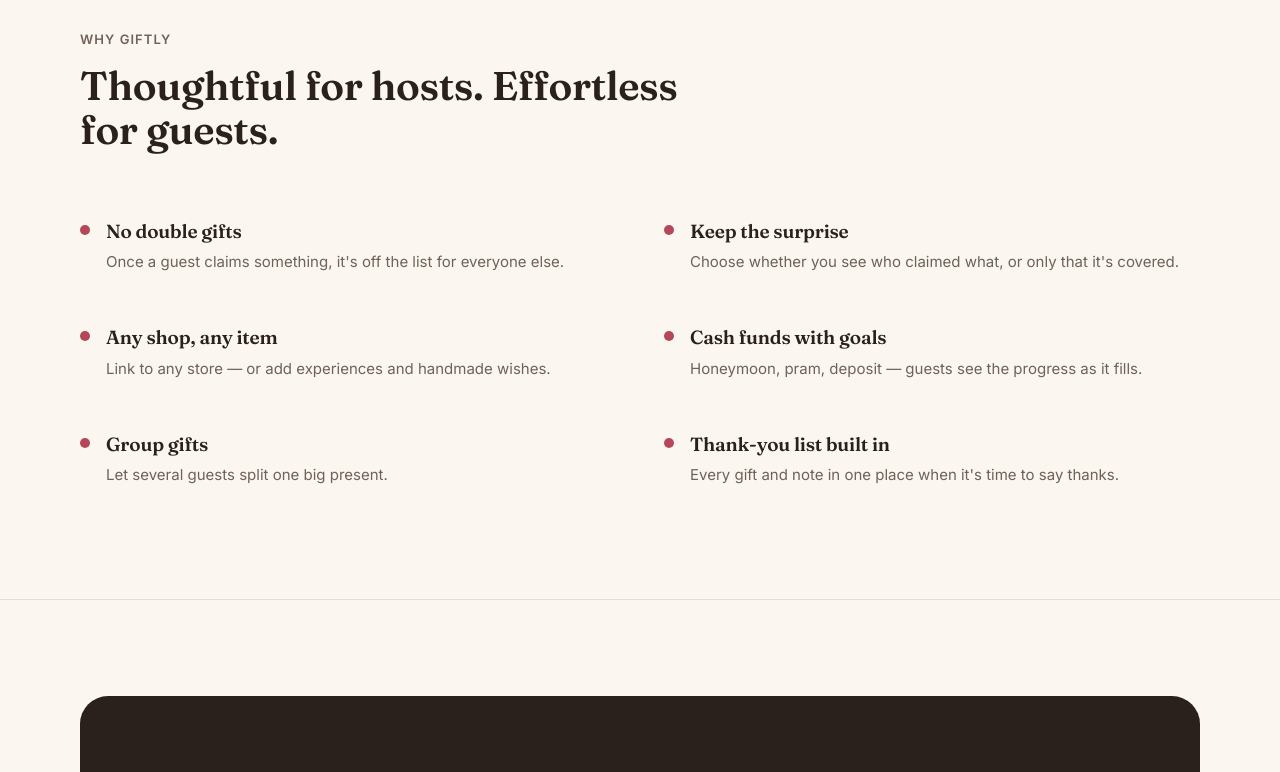
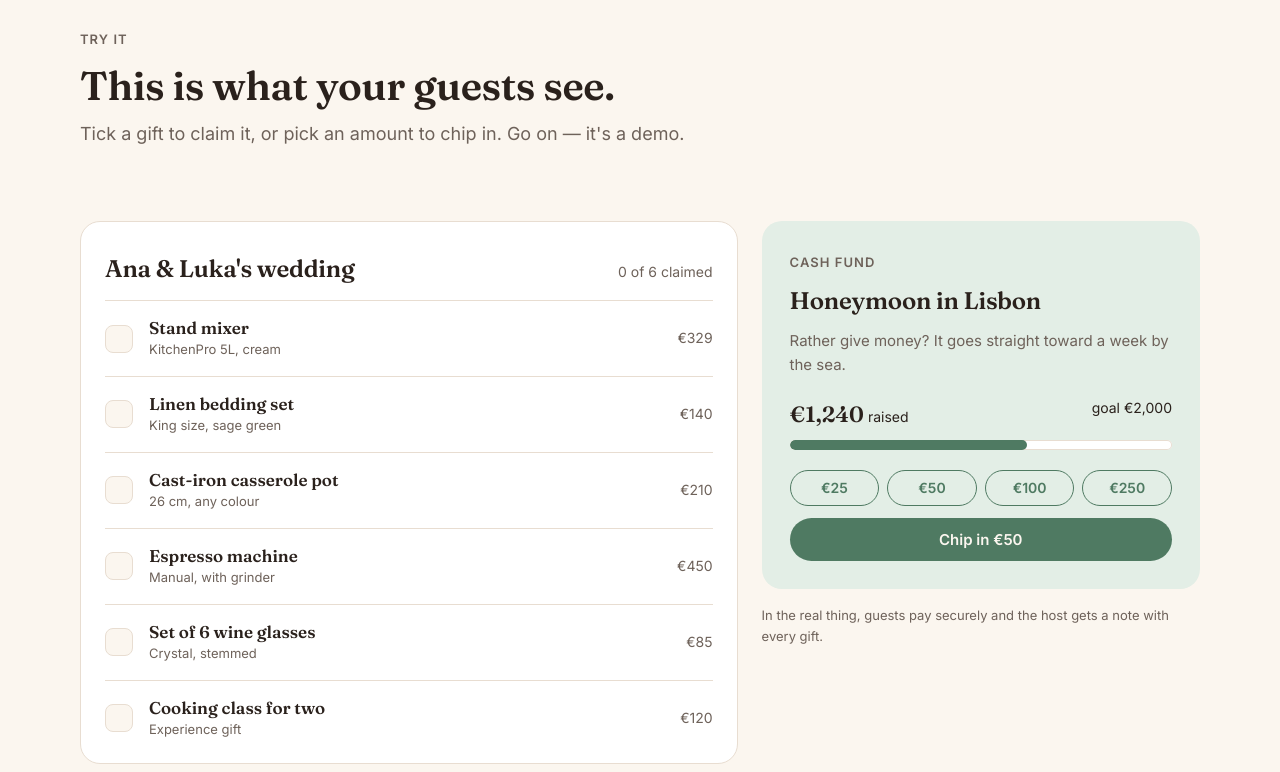
Before and after one commit to FasterThanIE/giftly, a React (Vite) app: page / in a window 1280 px wide. Shown: the part 1960-2732 px from the top of the page. Built offline with nearby package versions, Linux system fonts and the light colour scheme.

Commit message:
Add demo section layout (static)

```diff
--- a/src/App.jsx
+++ b/src/App.jsx
@@ -5,6 +5,7 @@
 import Features from "./components/Features.jsx";
 import Cta from "./components/Cta.jsx";
 import Footer from "./components/Footer.jsx";
+import Demo from "./components/Demo.jsx";
 
 
 function App() {
@@ -20,6 +21,7 @@
 
           <HowItWorks />
           <Occasions />
+          <Demo />
           <Features />
           <Cta />
           <Footer />
--- /dev/null
+++ b/src/components/Demo.jsx
@@ -0,0 +1,69 @@
+function Demo () {
+
+    const gifts = [
+        { id: 1, name: "Stand mixer", sub: "KitchenPro 5L, cream", price: "€329", claimed: false },
+        { id: 2, name: "Linen bedding set", sub: "King size, sage green", price: "€140", claimed: false },
+        { id: 3, name: "Cast-iron casserole pot", sub: "26 cm, any colour", price: "€210", claimed: false },
+        { id: 4, name: "Espresso machine", sub: "Manual, with grinder", price: "€450", claimed: false },
+        { id: 5, name: "Set of 6 wine glasses", sub: "Crystal, stemmed", price: "€85", claimed: false },
+        { id: 6, name: "Cooking class for two", sub: "Experience gift", price: "€120", claimed: false },
+    ];
+
+    return (
+
+        <section id="demo">
+            <div className="wrap">
+                <div className="demo">
+                    <div className="head">
+                        <span className="eyebrow">Try it</span>
+                        <h2>This is what your guests see.</h2>
+                        <p>Tick a gift to claim it, or pick an amount to chip in. Go on — it's a demo.</p>
+                    </div>
+
+                    <div className="list">
+                        <div className="listhead">
+                            <h3>Ana & Luka's wedding</h3>
+                            <span id="count">0 of 6 claimed</span>
+                        </div>
+
+                        {gifts.map(gift => (
+                            <div className="gift" key={gift.id}>
+                                <button className="tick" type="button"></button>
+                                <div>
+                                    <h4>{gift.name}</h4>
+                                    <small>{gift.sub}</small>
+                                </div>
+                                <span className="price">{gift.price}</span>
+                            </div>
+                        ))}
+                    </div>
+
+                    <div className="col">
+                        <div className="fund">
+                            <span className="eyebrow">Cash fund</span>
+                            <h3>Honeymoon in Lisbon</h3>
+                            <p>Rather give money? It goes straight toward a week by the sea.</p>
+                            <div className="nums">
+                                <span><b>€1,240</b> raised</span>
+                                <span>goal €2,000</span>
+                            </div>
+                            <div className="bar"><span style={{width: "62%"}}></span></div>
+                            <div className="amts">
+                                <button type="button">€25</button>
+                                <button type="button">€50</button>
+                                <button type="button">€100</button>
+                                <button type="button">€250</button>
+                            </div>
+                            <button className="btn">Chip in €50</button>
+                        </div>
+                        <p className="demo-note">In the real thing, guests pay securely and the host gets a note with every gift.</p>
+                    </div>
+
+                </div>
+            </div>
+        </section>
+
+    )
+}
+
+export default Demo;
--- a/src/index.css
+++ b/src/index.css
@@ -255,3 +255,53 @@
   display: flex; justify-content: space-between;
   color: var(--muted); font-size: 14px;
 }
+
+
+.demo {
+  display: grid; grid-template-columns: 1.5fr 1fr; gap: 24px; align-items: start;
+}
+.demo .head { grid-column: 1 / -1; }
+
+.list {
+  background: var(--card); border: 1px solid var(--line);
+  border-radius: var(--radius-lg); padding: 8px 24px;
+}
+.listhead {
+  display: flex; justify-content: space-between; align-items: baseline;
+  padding: 20px 0 12px; border-bottom: 1px solid var(--line);
+}
+.listhead h3 { font-size: 24px; }
+.listhead span { font-size: 14px; color: var(--muted); }
+
+.gift {
+  display: grid; grid-template-columns: auto 1fr auto; gap: 16px;
+  align-items: center; padding: 16px 0; border-bottom: 1px solid var(--line);
+}
+.gift:last-child { border-bottom: 0; }
+.tick {
+  width: 28px; height: 28px; border-radius: var(--radius-sm);
+  border: 1.5px solid var(--line); background: var(--paper);
+  cursor: pointer; display: grid; place-items: center; padding: 0;
+}
+.gift h4 { font: 600 17px/1.3 var(--font-display); }
+.gift small { display: block; font-size: 13px; color: var(--muted); }
+.gift .price { font-size: 14px; color: var(--muted); }
+
+.fund { background: var(--sage-tint); border-radius: var(--radius-lg); padding: 28px; }
+.fund h3 { font-size: 24px; margin: 8px 0; }
+.fund p { color: var(--muted); font-size: 15px; }
+.fund .nums { display: flex; justify-content: space-between; font-size: 14px; margin: 20px 0 8px; }
+.fund .nums b { font-size: 22px; font-family: var(--font-display); }
+.amts { display: flex; gap: 8px; margin: 20px 0 12px; flex-wrap: wrap; }
+.amts button {
+  flex: 1; border: 1.5px solid var(--sage); background: transparent; color: var(--sage);
+  border-radius: var(--radius-pill); padding: 10px 0;
+  font: 600 14px/1 var(--font-sans); cursor: pointer; min-width: 60px;
+}
+.amts button[aria-pressed="true"] { background: var(--sage); color: var(--paper); }
+.fund .btn { width: 100%; justify-content: center; background: var(--sage); color: var(--paper); }
+.demo-note { font-size: 13px; color: var(--muted); margin-top: 16px; }
+
+@media (max-width: 860px) {
+  .demo { grid-template-columns: 1fr; }
+}
```
